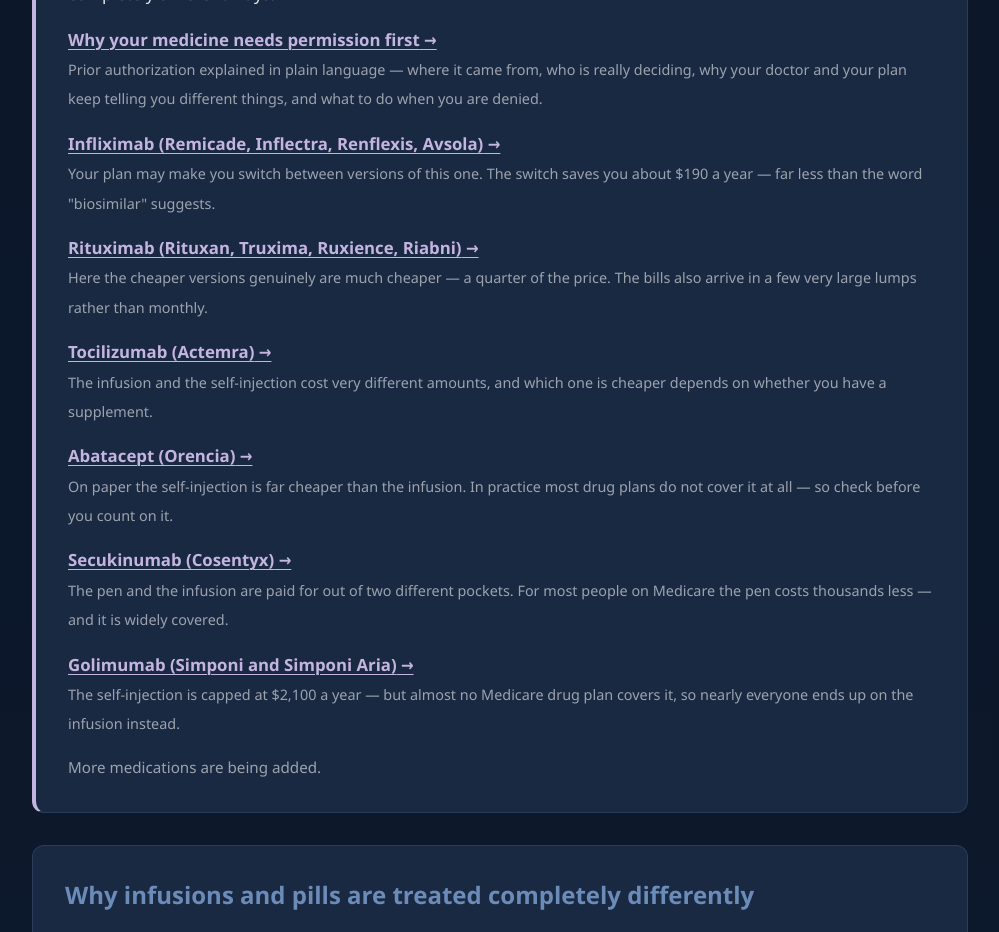
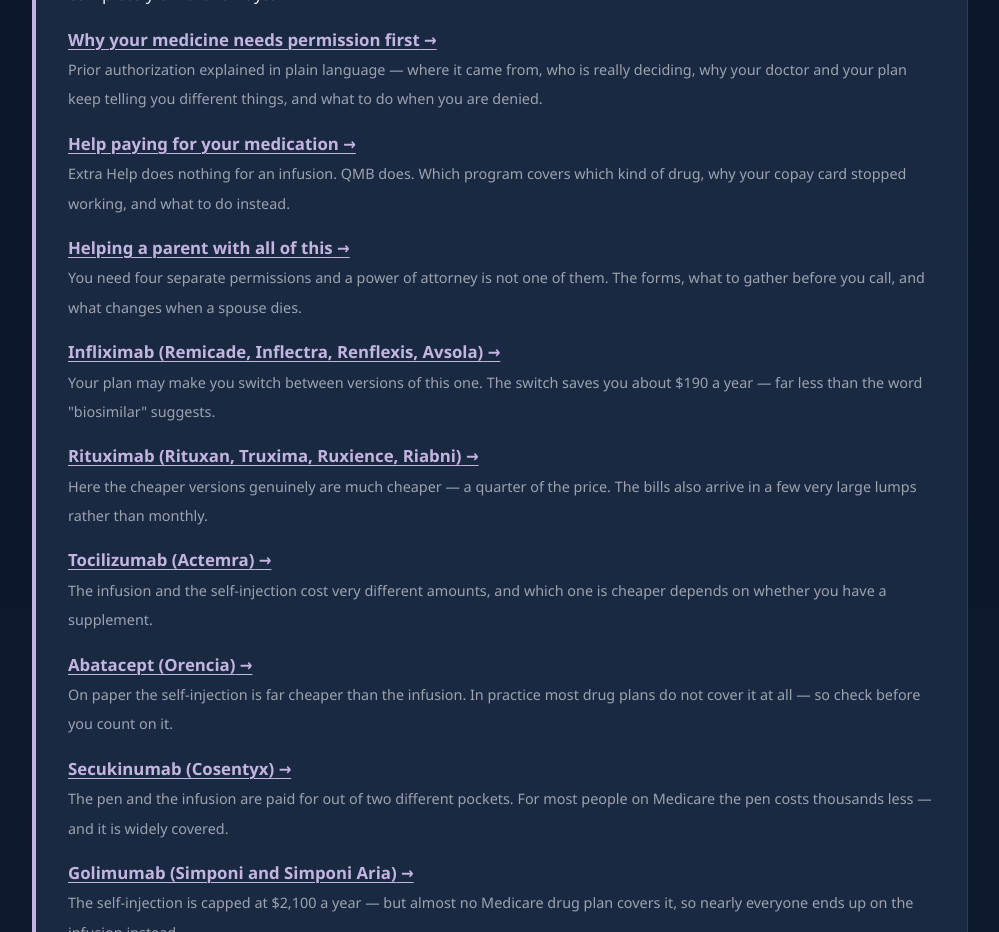
Before and after one commit to rheumify/rheumify-website, a Next.js app: page /patients/insurance in a window 1280 px wide. Shown: the part 1020-1952 px from the top of the page, without its empty margins (140-1139 px from the left). Built offline with nearby package versions, Linux system fonts and the light colour scheme.

Commit message:
Register the help-paying and helping-a-parent guides

```diff
--- a/app/patients/insurance/guides.js
+++ b/app/patients/insurance/guides.js
@@ -13,6 +13,20 @@ export const GUIDES = [
     title: 'Why your medicine needs permission first',
     blurb:
       'Prior authorization explained in plain language — where it came from, who is really deciding, why your doctor and your plan keep telling you different things, and what to do when you are denied.',
+  },
+  {
+    slug: 'help-paying',
+    generic: null,
+    title: 'Help paying for your medication',
+    blurb:
+      'Extra Help does nothing for an infusion. QMB does. Which program covers which kind of drug, why your copay card stopped working, and what to do instead.',
+  },
+  {
+    slug: 'helping-a-parent',
+    generic: null,
+    title: 'Helping a parent with all of this',
+    blurb:
+      'You need four separate permissions and a power of attorney is not one of them. The forms, what to gather before you call, and what changes when a spouse dies.',
   },
   {
     slug: 'infliximab',
```
